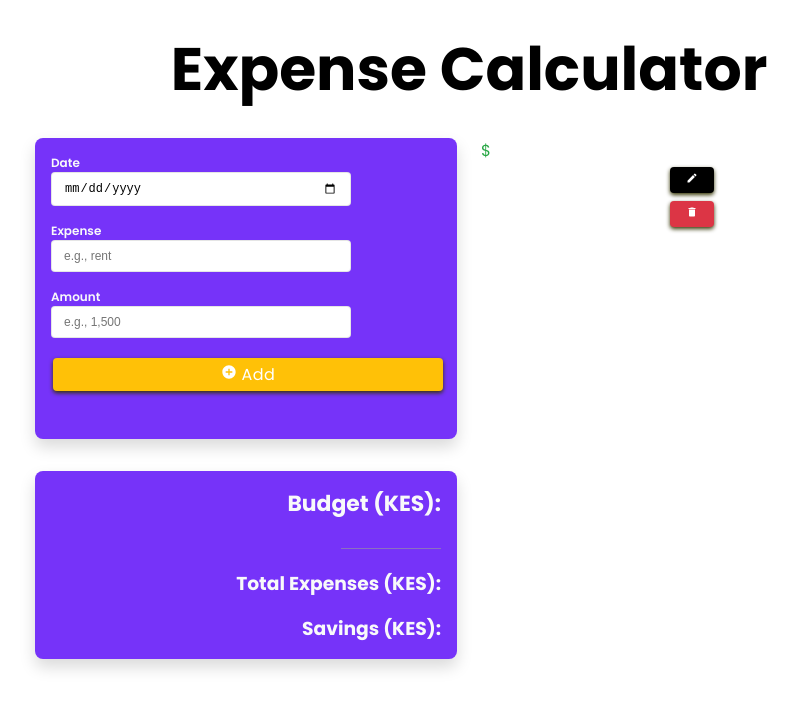
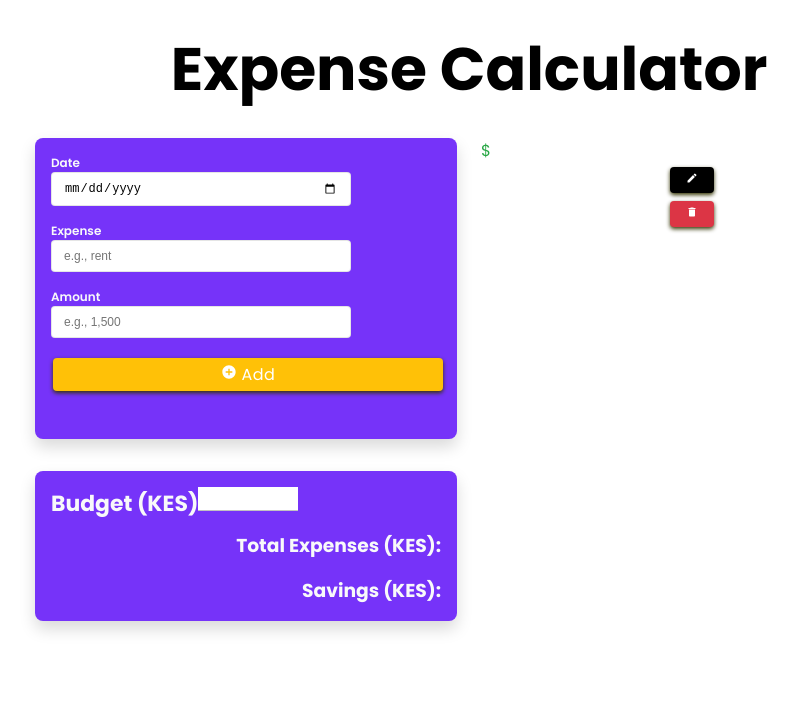
Before and after one commit to spectr-e/react-projects, a React (Vite) app: page / in a window 1280 px wide. Shown: the top 708 px of the page, without its empty margins (171-969 px from the left). Built offline with nearby package versions, Linux system fonts and the light colour scheme.

Commit message:
style(ExpenseCalcApp): Add focus to the budget in initialization

```diff
--- a/src/Projects/25-expenses-calculator-app/ExpenseCalculatorApp.jsx
+++ b/src/Projects/25-expenses-calculator-app/ExpenseCalculatorApp.jsx
@@ -37,7 +37,7 @@ const ExpenseCalculatorApp = () => {
             {/* Display Total */}
             <div className='card-body'>
               <BudgetStyle>
-                <h3>Budget (KES): </h3>
+                <h3>Budget (KES) </h3>
                 <input
                   ref={inputBudget}
                   type='number'
--- a/src/Projects/25-expenses-calculator-app/styles/BudgetStyle.js
+++ b/src/Projects/25-expenses-calculator-app/styles/BudgetStyle.js
@@ -1,6 +1,7 @@
 import styled from 'styled-components'
 
 export const BudgetStyle = styled.h3`
+  display: flex;
   input {
     outline: none;
     border: none;
@@ -17,5 +18,9 @@ export const BudgetStyle = styled.h3`
       -webkit-appearance: none;
       margin: 0;
     }
+    &:focus {
+      background: #fff;
+      color: #333;
+    }
   }
 `
```
